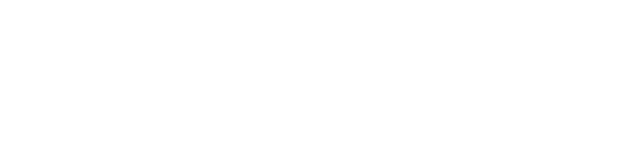
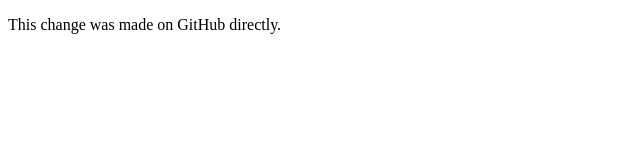
Before and after one commit to Suryaa11/git-remote-task, a plain HTML site: page index.html in a window 1280 px wide. Shown: the whole page, without its empty margins (0-640 px from the left). Drawn offline with Linux system fonts and the light colour scheme.

Commit message:
Update index.html

```diff
--- a/index.html
+++ b/index.html
@@ -10,5 +10,6 @@
     <footer></footer>
     <!-- New UI section -->
      <!--New UI section 2 added-->
+    <p>This change was made on GitHub directly.</p>
 </body>
 </html>
```
